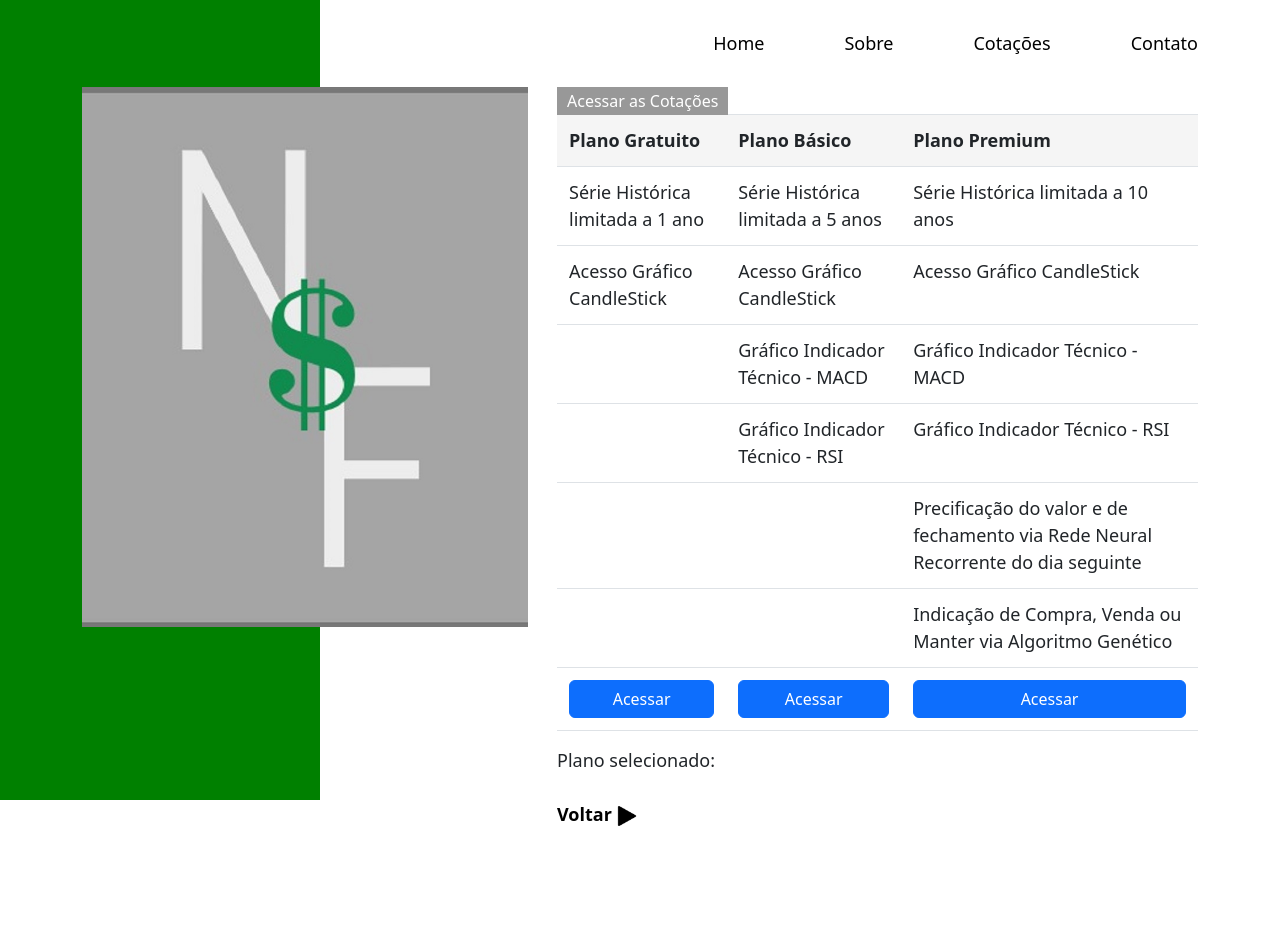
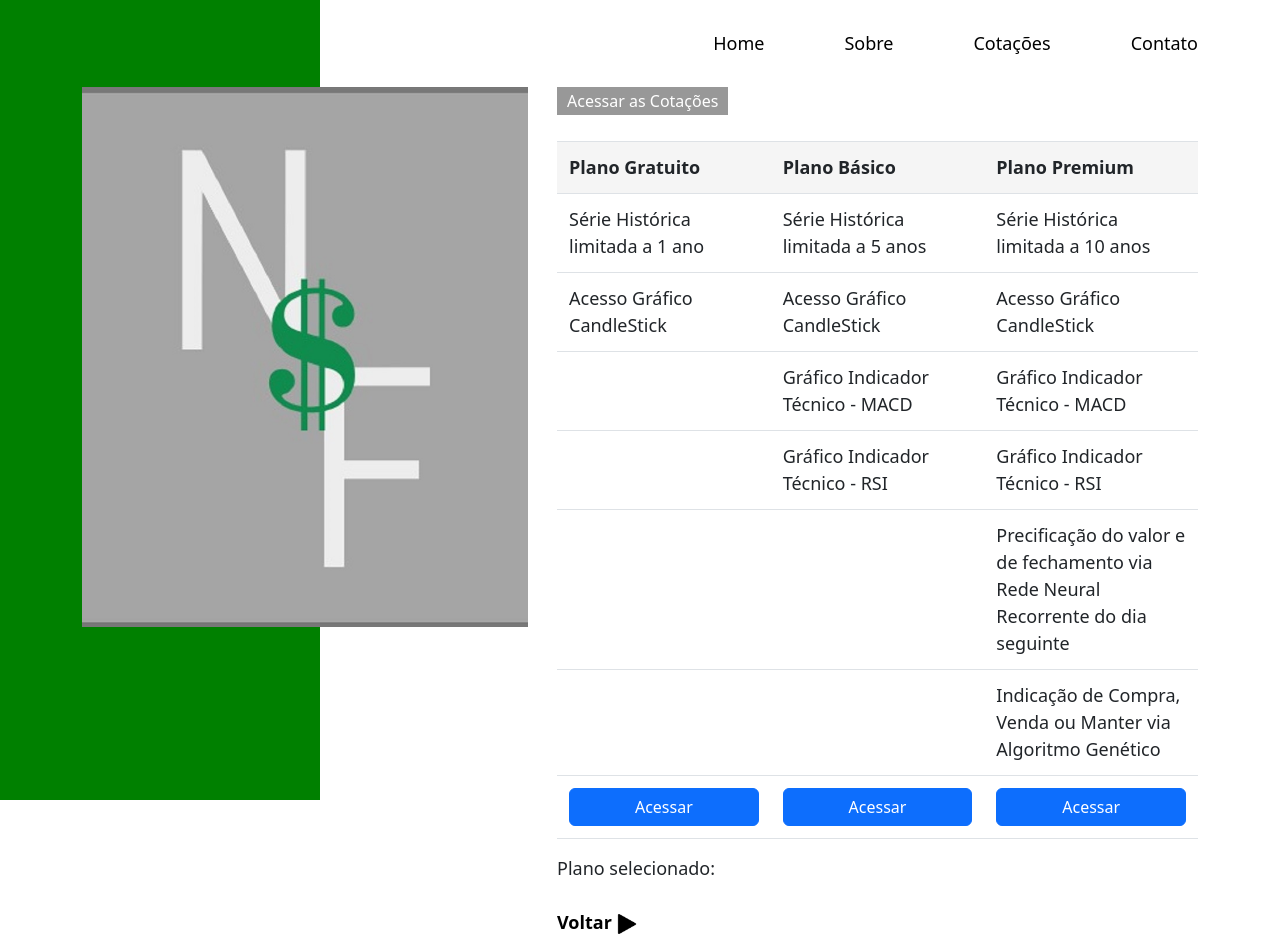
Before and after one commit to souzafcharles/NeuralFinanceProject, an Angular app: page /stock in a window 1280 px wide. Before the commit the page ends 828 px from the top, so only its background shows below. Built offline with nearby package versions, Linux system fonts and the light colour scheme.

Commit message:
Config table

```diff
--- a/src/app/stock/stock.component.html
+++ b/src/app/stock/stock.component.html
@@ -6,6 +6,7 @@
       </div>
       <div class="col-sm-7">
         <span class="p-tag">Acessar as Cotações</span>
+        <br><br>
         <table class="table">
             <thead>
               <tr>
--- a/src/app/stock/stock.component.less
+++ b/src/app/stock/stock.component.less
@@ -50,6 +50,7 @@ td {
   padding: 0.75rem;
   vertical-align: top;
   border-top: 1px solid #dee2e6;
+  width: calc(100% / 3);
 }
 
 th {
```
